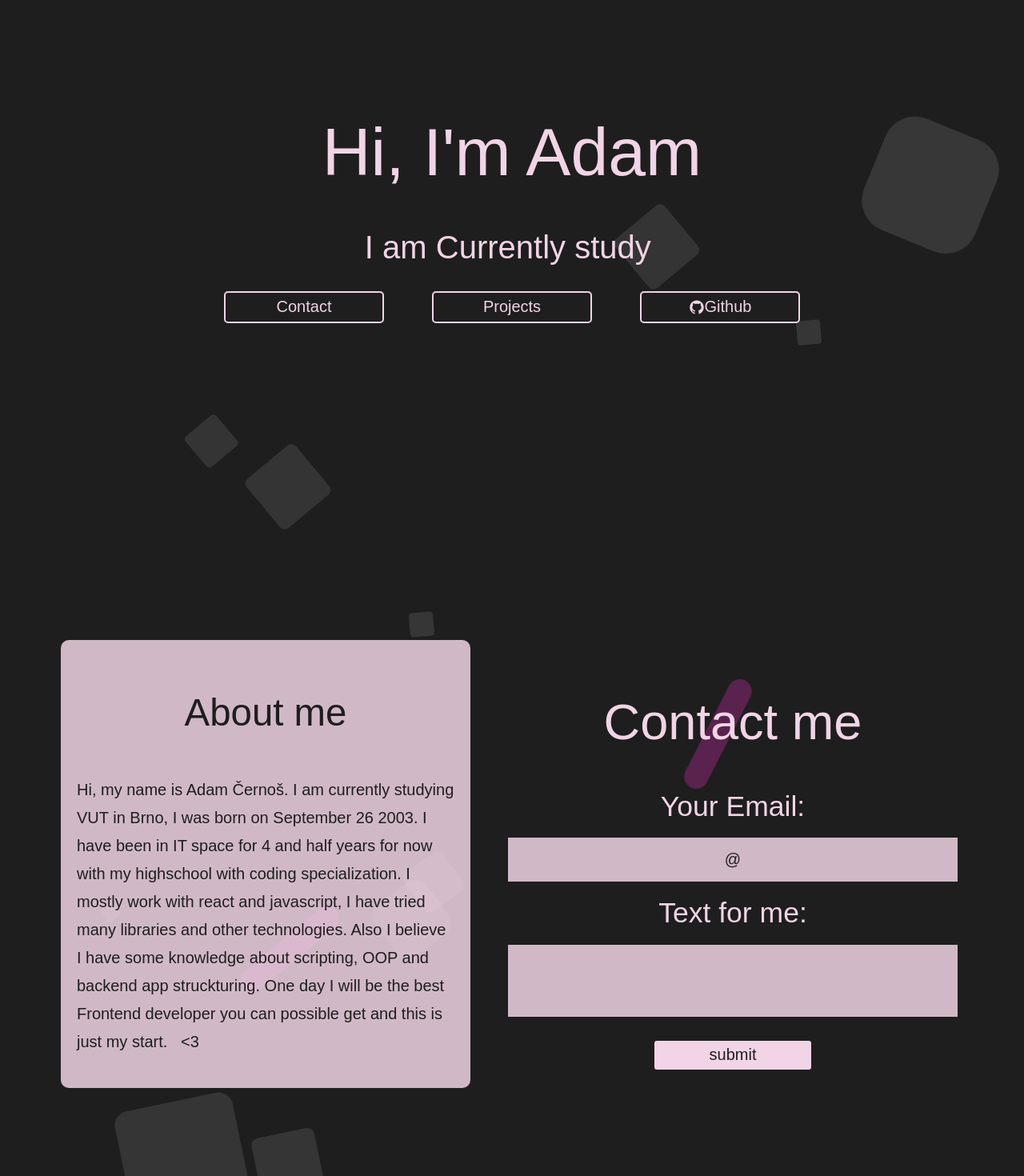
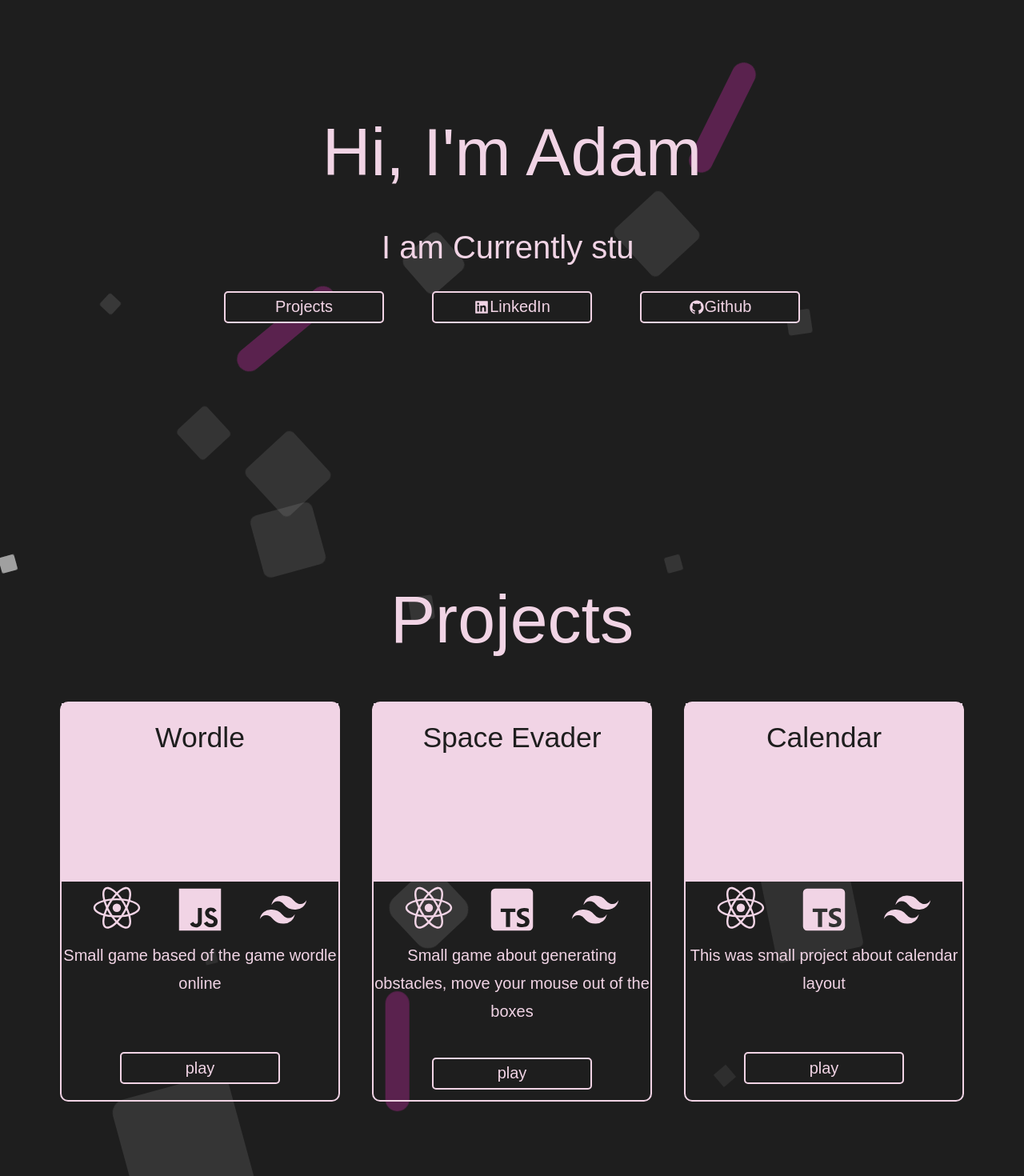
Before and after one commit to Ajdamos/Portfolio, a React (Vite) app: page / in a window 1280 px wide. Shown: the part 120-1590 px from the top of the page at 80% size. Built offline with nearby package versions, Linux system fonts and the light colour scheme; a web font is replaced by a local one.

Commit message:
Try this

```diff
--- a/src/PortFolio.jsx
+++ b/src/PortFolio.jsx
@@ -1,6 +1,6 @@
 import { useRef } from "react"
 import { AutoWritingText } from "./components/AutoWrite"
-import { AiFillGithub } from 'react-icons/ai'
+import { AiFillGithub, AiFillLinkedin } from 'react-icons/ai'
 import { Project } from "./components/Projekt"
 import { LeftArrow, RightArrow } from "./components/Arrows"
 import { NewPageButton, ScrollButton } from "./components/Buttons"
@@ -10,37 +10,29 @@ import { AboutMe } from "./components/AboutMe"
 export const PortFolio = () => {
 
     const projectsRef = useRef()
-    const contactRef = useRef()
     const scrollToProjects = () => {
         projectsRef.current?.scrollIntoView({behavior: 'smooth'});
     }
-    const scrollToContact = () => {
-        contactRef.current?.scrollIntoView({behavior: "smooth"});
-    }
+
 
     return (
         <>
-        <div className="flex flex-col items-center justify-center w-full h-screen p-32  text-lightPink">
+        <div className="flex flex-col items-center justify-center w-full h-screen p-32  text-lightPink ">
         <MovingBackground />
-            <h1>Hi, I'm Adam</h1>
-            <AutoWritingText />
+            <h1 className="text-center">Hi, I'm Adam</h1>
+            <div className="hidden md:block"><AutoWritingText /></div>
 
-            <div className="flex">
-            <ScrollButton icon={null} text="Contact" onClick={scrollToContact} />
+            <div className="flex flex-col md:flex-row">
             <ScrollButton icon={null} text="Projects" onClick={scrollToProjects} />
+            <NewPageButton icon={<AiFillLinkedin/>} text="LinkedIn" address="https://www.linkedin.com/in/adam%C4%8Derno%C5%A1/" />
             <NewPageButton icon={<AiFillGithub/>} text="Github" address="https://github.com/Ajdamos" />
             </div>
 
         </div>
 
-        <div ref={contactRef} className=" w-full h-screen flex flex-wrap justify-center items-center  text-myBlack">
-            <AboutMe />
-            <ContactForm />
-        </div>
-
         <div className="flex flex-col items-center w-full h-screen text-lightPink" ref={projectsRef}>
             <h1 className="mt-8">Projects</h1>
-            <div className="flex items-center">
+            <div className="flex flex-col overflow-auto items-center lg:overflow-hidden lg:flex-row">
             {/* <LeftArrow /> */}
 
             <Project key={1} description="Small game based of the game wordle online" name="Wordle" githubrepo="/Wordle" address="wordle" technologies={["react", "javascript", "tailwind"]}/>
@@ -49,7 +41,6 @@ export const PortFolio = () => {
 
             {/* <RightArrow /> */}
             </div>
-            <p className="text-lightPink/[0.4]">{"Hire me :)"}</p>
         </div>
         </>
     )
--- a/src/components/AboutMe.jsx
+++ b/src/components/AboutMe.jsx
@@ -2,7 +2,7 @@ export const AboutMe = () => {
     return (
         <div className="flex flex-col items-center w-[40%] min-h-[500px] m-4 bg-lightPink/[0.85] rounded-lg ">
             <h3>About me</h3>
-            <p className="p-4">{"Hi, my name is Adam Černoš. I am currently studying VUT in Brno, I was born on September 26 2003. I have been in IT space for 4 and half years for now with my highschool with coding specialization. I mostly work with react and javascript, I have tried many libraries and other technologies. Also I believe I have some knowledge about scripting, OOP and backend app struckturing. One day I will be the best Frontend developer you can possible get and this is just my start.   <3"}</p>
+            <p className="p-4">{"Hi, my name is Adam Černoš, I am currently studying VUT in Brno, I was born on September 26 2003. I have been in IT space for 4 and half years for now with my highschool with coding specialization.I mostly work with react and javascript, I have tried many libraries and other technologies. Also i believe i have some knowledge about scripting, OOP and backend app struckturing. One day I will be the best Frontend developer you can possible get and this is just my start.   <3"}</p>
         </div>
     )
 }
--- a/src/components/MovingBackground.jsx
+++ b/src/components/MovingBackground.jsx
@@ -1,6 +1,6 @@
 export const MovingBackground = () => {
     return (
-        <ul className="absolute bg-myBlack z-[-10] top-0 left-0 w-[100%] h-[300%] overflow-hidden">
+        <ul className="absolute bg-myBlack z-[-10] top-0 left-0 w-[100%] h-[200%] overflow-hidden">
             <li></li>
             <li></li>
             <li></li>
--- a/src/components/Projekt.jsx
+++ b/src/components/Projekt.jsx
@@ -19,7 +19,7 @@ export const Project = (props) => {
     }, [])
 
     return (
-        <div className="w-[350px] h-[500px] m-4 border-2 rounded-lg border-lightPink">
+        <div className="w-[350px] min-h-[500px] h-[500px] m-4 border-2 rounded-lg border-lightPink">
             <div className="h-[45%] bg-lightPink text-myBlack">
                 <h4 className="m-0 p-4  flex-col flex items-center">{props?.name}</h4>
             </div>
@@ -28,12 +28,11 @@ export const Project = (props) => {
             </div>
             <div className="h-[40%] flex flex-col text-center justify-between">
                 <p>{props?.description}</p>
-                <div className="flex bot">
+                <div className="flex justify-center bot">
                     {   props.toNewPage ?
                     <NewPageButton text="play" address={props.address}/> :
                     <NavigateButton text="play" address={props.address}/>
                     }
-                <NewPageButton icon={<AiFillGithub/>} text="Github" address={"https://github.com/Ajdamos" + (props.githubrepo ? props.githubrepo : "")} />
                 </div>
             </div>
         </div>
--- a/src/index.css
+++ b/src/index.css
@@ -14,6 +14,18 @@ body {
   line-height: 1.75;
   color: #000000;
   overflow: auto;
+}
+
+@layer utilities {
+  /* Hide scrollbar for Chrome, Safari and Opera */
+  .no-scrollbar::-webkit-scrollbar {
+      display: none;
+  }
+ /* Hide scrollbar for IE, Edge and Firefox */
+  .no-scrollbar {
+      -ms-overflow-style: none;  /* IE and Edge */
+      scrollbar-width: none;  /* Firefox */
+}
 }
 
 p {margin-bottom: 1rem;}
```
